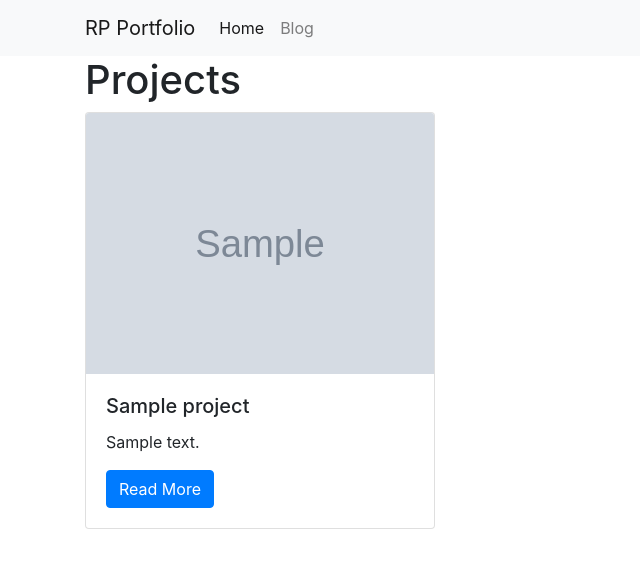
After one commit to DavidMeu/portfolio, a Django app: page /projects/ in a window 1280 px wide. The commit adds this page. Shown: the top 568 px of the page, without its empty margins (0-640 px from the left). Run offline with Django 3.2, Linux system fonts and the light colour scheme; tables that the repository leaves empty hold one stand-in row (values such as "Sample post"); grey boxes marked "Sample" are stand-in pictures; some libraries are stand-ins or nearby versions.

Commit message:
added projects templates

```diff
--- a/personal_portfolio/templates/base.html
+++ b/personal_portfolio/templates/base.html
@@ -1,6 +1,29 @@
 <link rel="stylesheet" href="https://stackpath.bootstrapcdn.com/bootstrap/4.1.3/css/bootstrap.min.css" integrity="sha384-MCw98/SFnGE8fJT3GXwEOngsV7Zt27NXFoaoApmYm81iuXoPkFOJwJ8ERdknLPMO" crossorigin="anonymous">
 
-{% block page_content %}{% endblock %}
+<nav class="navbar navbar-expand-lg navbar-light bg-light">
+    <div class="container">
+        <a class="navbar-brand" href="{% url 'project_index' %}">RP Portfolio</a>
+        <button class="navbar-toggler" type="button" data-toggle="collapse" data-target="#navbarSupportedContent" aria-controls="navbarSupportedContent" aria-expanded="false" aria-label="Toggle navigation">
+          <span class="navbar-toggler-icon"></span>
+        </button>
+
+        <div class="collapse navbar-collapse" id="navbarSupportedContent">
+          <ul class="navbar-nav mr-auto">
+            <li class="nav-item active">
+              <a class="nav-link" href="{% url 'project_index' %}">Home</a>
+            </li>
+            <li class="nav-item">
+              <a class="nav-link" href="{% url 'blog_index' %}">Blog</a>
+            </li>
+          </ul>
+        </div>
+    </div>
+
+</nav>
+
+<div class="container">
+    {% block page_content %}{% endblock %}
+</div>
 
 <script src="https://code.jquery.com/jquery-3.3.1.slim.min.js" integrity="sha384-q8i/X+965DzO0rT7abK41JStQIAqVgRVzpbzo5smXKp4YfRvH+8abtTE1Pi6jizo" crossorigin="anonymous"></script>
 <script src="https://cdnjs.cloudflare.com/ajax/libs/popper.js/1.14.3/umd/popper.min.js" integrity="sha384-ZMP7rVo3mIykV+2+9J3UJ46jBk0WLaUAdn689aCwoqbBJiSnjAK/l8WvCWPIPm49" crossorigin="anonymous"></script>
--- a/personal_portfolio/urls.py
+++ b/personal_portfolio/urls.py
@@ -18,4 +18,5 @@ from django.urls import path, include
 
 urlpatterns = [
     path('admin/', admin.site.urls),
+    path("projects/", include("projects.urls")),
 ]
--- /dev/null
+++ b/projects/templates/project_index.html
@@ -0,0 +1,22 @@
+{% extends "base.html" %}
+{% load static %}
+{% block page_content %}
+<h1>Projects</h1>
+<div class="row">
+{% for project in projects %}
+    <div class="col-md-4">
+        <div class="card mb-2">
+            <img class="card-img-top" src="{% static project.image %}">
+            <div class="card-body">
+                <h5 class="card-title">{{ project.title }}</h5>
+                <p class="card-text">{{ project.description }}</p>
+                <a href="{% url 'project_detail' project.pk %}"
+                   class="btn btn-primary">
+                    Read More
+                </a>
+            </div>
+        </div>
+    </div>
+    {% endfor %}
+</div>
+{% endblock %}
--- /dev/null
+++ b/projects/urls.py
@@ -0,0 +1,7 @@
+from django.urls import path
+from . import views
+
+urlpatterns = [
+    path("", views.project_index, name="project_index"),
+    path("<int:pk>/", views.project_detail, name="project_detail"),
+]
```
Also changed, not shown: projects/templates/project_detail.html (added, +18 -0 lines), projects/static/img/project1.png (added), projects/static/img/project2.png (added), 1 other file.
